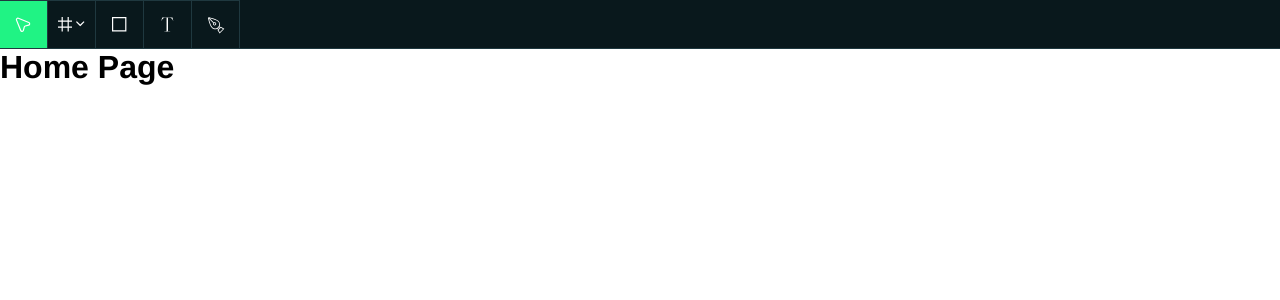
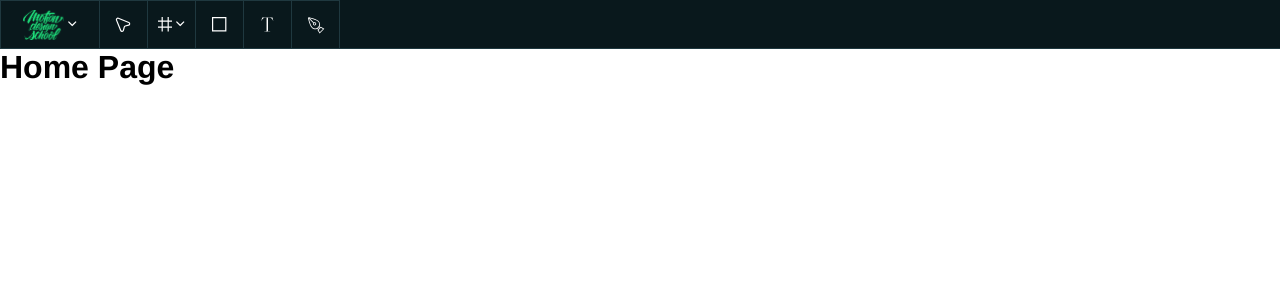
Before and after one commit to amaan-nadeem/design-tool-netlify-testing, a React (Create React App) app: page / in a window 1280 px wide. Shown: the top 300 px of the page. Built offline with nearby package versions, Linux system fonts and the light colour scheme.

Commit message:
Left nav project switcher added

```diff
--- a/src/components/Layout/Toolbar/LeftNav/NavItem/index.tsx
+++ b/src/components/Layout/Toolbar/LeftNav/NavItem/index.tsx
@@ -33,7 +33,16 @@ const NavItem: React.FC<NavItemProps> = ({ navItem }) => {
   return (
     <>
       <StyledNavItem open={menuOpen}>
-        <button className="btn" onClick={() => setMenuOpen((prev) => !prev)}>
+        <button
+          className="btn"
+          onClick={(event) => {
+            if (hasChildren) {
+              setMenuOpen((prev) => !prev);
+            } else {
+              navItem.onClick && navItem.onClick(event);
+            }
+          }}
+        >
           {Icon && <Icon size={navItem.size || 0.8} color="#fff" />}
           {hasChildren && (
             <span className="drop-down-icon">
--- a/src/components/Layout/Toolbar/LeftNav/NavItem/styled.ts
+++ b/src/components/Layout/Toolbar/LeftNav/NavItem/styled.ts
@@ -36,7 +36,7 @@ export const StyledNavItem = styled.div<StyledNavItemProps>`
     left: -1px;
     background-color: ${(props) => props.theme.colors.main};
     border: 1px solid ${(props) => props.theme.colors.lies};
-    padding: 12px 0px;
+    padding: 8px 0px;
     width: 180px;
     font-size: 14px;
 
@@ -46,7 +46,7 @@ export const StyledNavItem = styled.div<StyledNavItemProps>`
 
     .drop-down-item {
       cursor: pointer;
-      padding: 4px 12px;
+      padding: 8px 16px;
 
       &:hover {
         background-color: ${(props) => props.theme.colors.lies};
--- a/src/components/Layout/Toolbar/LeftNav/index.tsx
+++ b/src/components/Layout/Toolbar/LeftNav/index.tsx
@@ -11,8 +11,10 @@ import {
   Pen,
   Rectangle,
   TLetter,
+  DownAngle,
 } from "../../../icons";
 import { NavItemType } from "./NavItem";
+import Logo from "../../../../assets/images/logo.svg";
 
 const navigation: NavItemType[] = [
   {
@@ -55,6 +57,12 @@ const navigation: NavItemType[] = [
 const LeftNav = () => {
   return (
     <StyledLeftNav>
+      <button className="project-switcher">
+        <img src={Logo} />
+        <span className="drop-down-icon">
+          <DownAngle size={0.4} color="#fff" />
+        </span>
+      </button>
       {navigation.map((navItem) => {
         return <NavItem navItem={navItem} key={navItem.id} />;
       })}
--- a/src/components/Layout/Toolbar/LeftNav/styled.ts
+++ b/src/components/Layout/Toolbar/LeftNav/styled.ts
@@ -3,4 +3,20 @@ import styled from "styled-components";
 export const StyledLeftNav = styled.nav`
   display: flex;
   align-items: center;
+
+  .project-switcher {
+    height: 48px;
+    width: 100px;
+    display: flex;
+    align-items: center;
+    justify-content: center;
+    background-color: ${(props) => props.theme.colors.main};
+    border: 1px solid ${(props) => props.theme.colors.lies};
+    border-bottom: none;
+    cursor: pointer;
+
+    .drop-down-icon {
+      margin-left: 4px;
+    }
+  }
 `;
```
Also changed, not shown: src/custom.d.ts (added, +9 -0 lines), src/assets/images/logo.svg (added).
